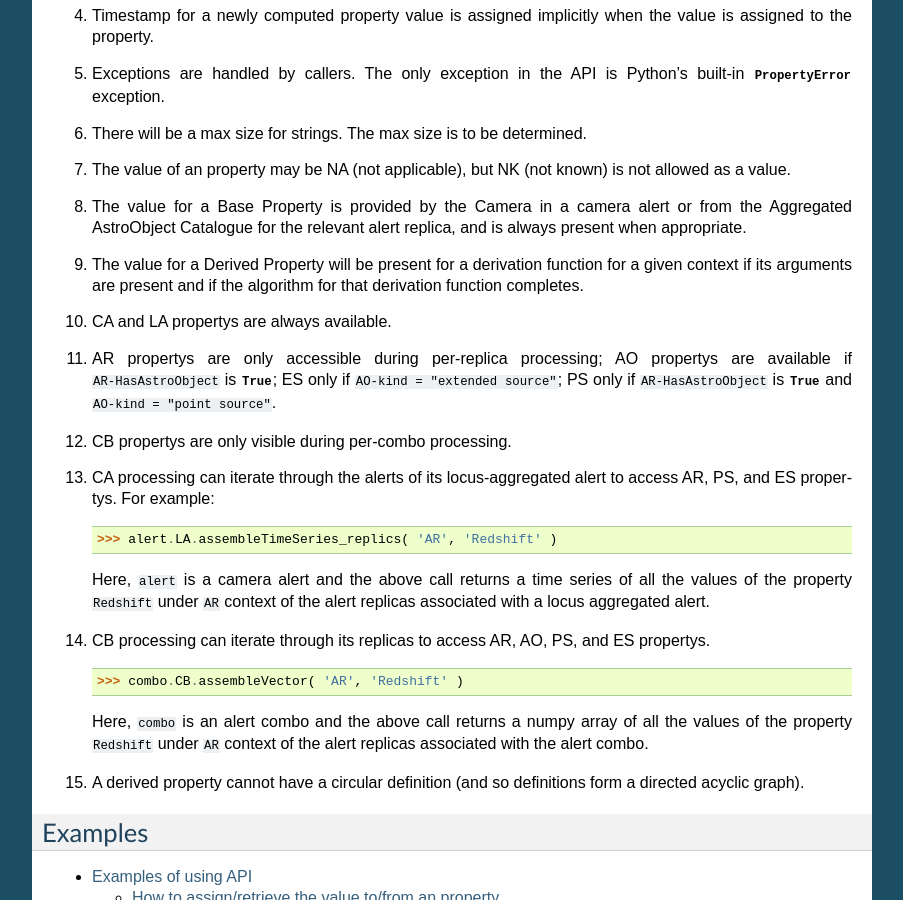
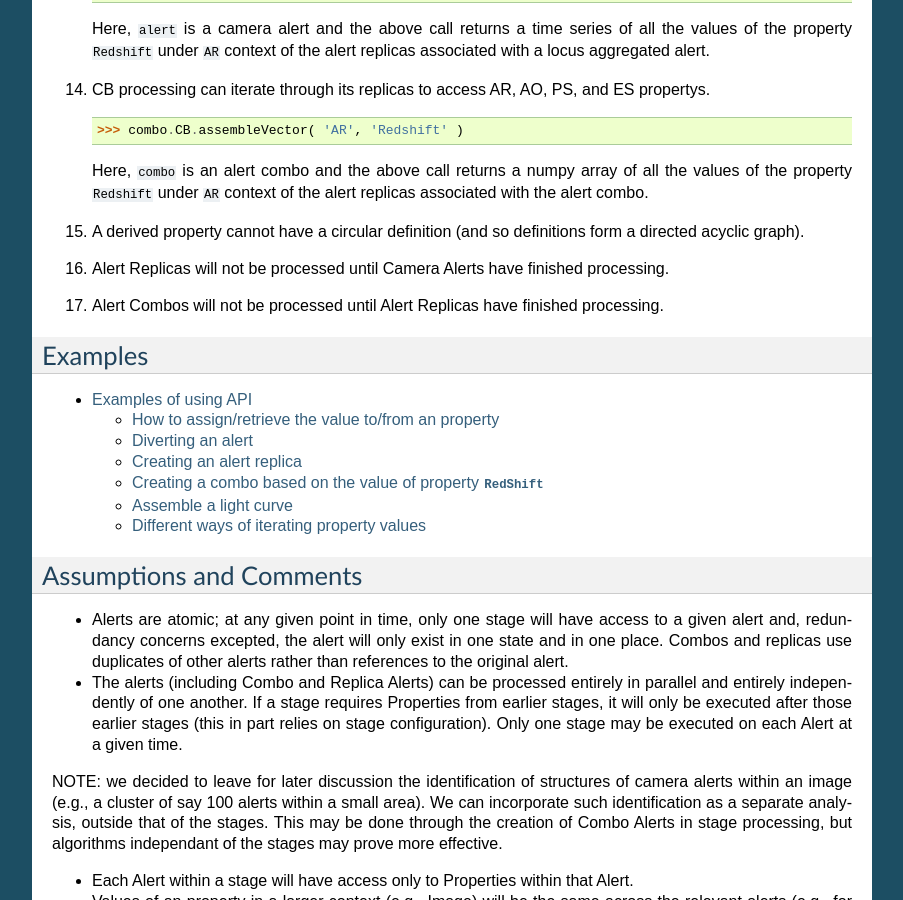
Before and after one commit to AzNOAOTares/antares-base, a Sphinx documentation site: the page built from doc/source/index.rst, in a window 1280 px wide and 900 px high, scrolled down 4154 px. Shown: the whole window, without its empty margins (198-1101 px from the left). Built offline with Sphinx 7.4.7, drawn with Linux system fonts in a browser that asks for light colours; pages that are not in the unit, such as notebooks, are missing from menus; some of the changed text lies outside the part shown.

```diff
--- a/doc/source/index.rst
+++ b/doc/source/index.rst
@@ -84,7 +84,7 @@ Helper functions
    helper/index
 
 Pre-defined Properties
-^^^^^^^^^^^^^^^^^^^^^
+^^^^^^^^^^^^^^^^^^^^^^^
 
 .. toctree::
    :maxdepth: 2
@@ -104,14 +104,6 @@ Container Hierarchy
 The way in which Contexts and Alerts are organized and linked directs how various pieces of data may be accessed and altered.  The diagram below illustrates that organization.
 
 .. image:: ./_static/containerDiagram.png
-
-*************************
-Class inheritance diagram
-*************************
-
-.. image:: ./_static/classes.png
-   :width: 500px
-   :height: 480px
 
 *************************************************
 Rules & Constraints
@@ -190,6 +182,10 @@ Rules & Constraints
 15. A derived property cannot have a circular definition (and so
     definitions form a directed acyclic graph).
 
+16. Alert Replicas will not be processed until Camera Alerts have finished processing.
+
+17. Alert Combos will not be processed until Alert Replicas have finished processing.
+
 *********************
 Examples
 *********************
```
